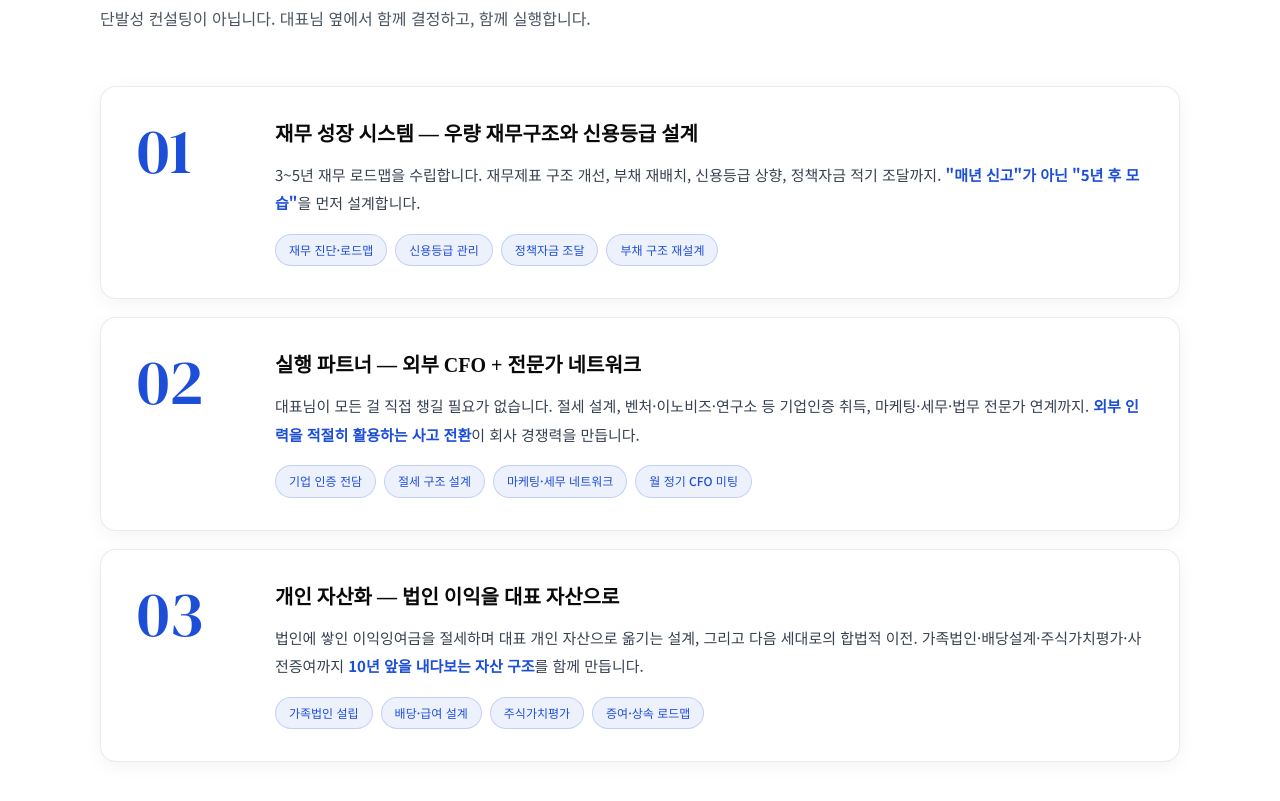
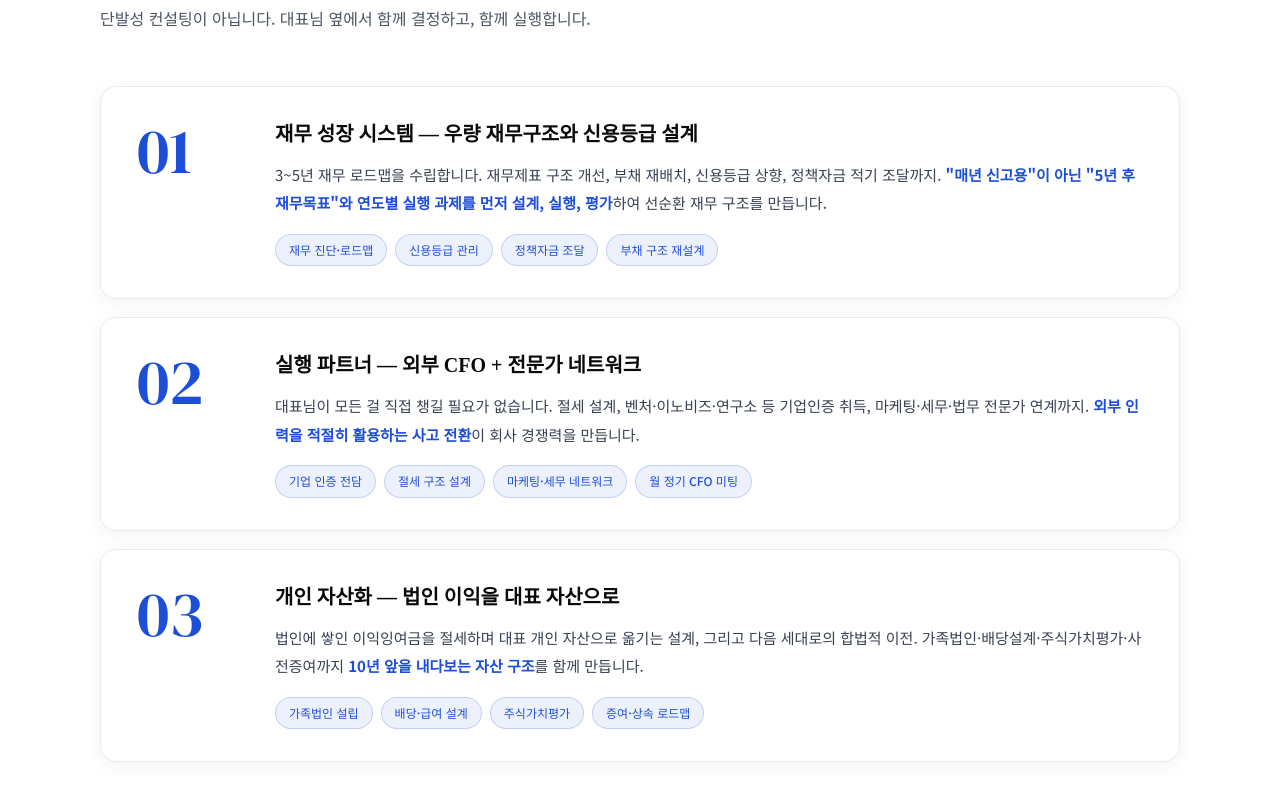
Before and after one commit to Partner-CFO/CEO_request1, a plain HTML site: page index.html in a window 1280 px wide. Shown: the part 3435-4236 px from the top of the page. Drawn offline with Linux system fonts and the light colour scheme.

Commit message:
Refine solution #1 copy: 5-year financial goal + plan-execute-evaluate cycle

```diff
--- a/index.html
+++ b/index.html
@@ -1260,7 +1260,7 @@
         <div class="solution-num">01</div>
         <div class="solution-body">
           <h3>재무 성장 시스템 — 우량 재무구조와 신용등급 설계</h3>
-          <p>3~5년 재무 로드맵을 수립합니다. 재무제표 구조 개선, 부채 재배치, 신용등급 상향, 정책자금 적기 조달까지. <strong style="color:var(--gold-pale)">"매년 신고"가 아닌 "5년 후 모습"</strong>을 먼저 설계합니다.</p>
+          <p>3~5년 재무 로드맵을 수립합니다. 재무제표 구조 개선, 부채 재배치, 신용등급 상향, 정책자금 적기 조달까지. <strong style="color:var(--gold-pale)">"매년 신고용"이 아닌 "5년 후 재무목표"와 연도별 실행 과제를 먼저 설계, 실행, 평가</strong>하여 선순환 재무 구조를 만듭니다.</p>
           <div class="solution-tags">
             <span>재무 진단·로드맵</span><span>신용등급 관리</span><span>정책자금 조달</span><span>부채 구조 재설계</span>
           </div>
```
